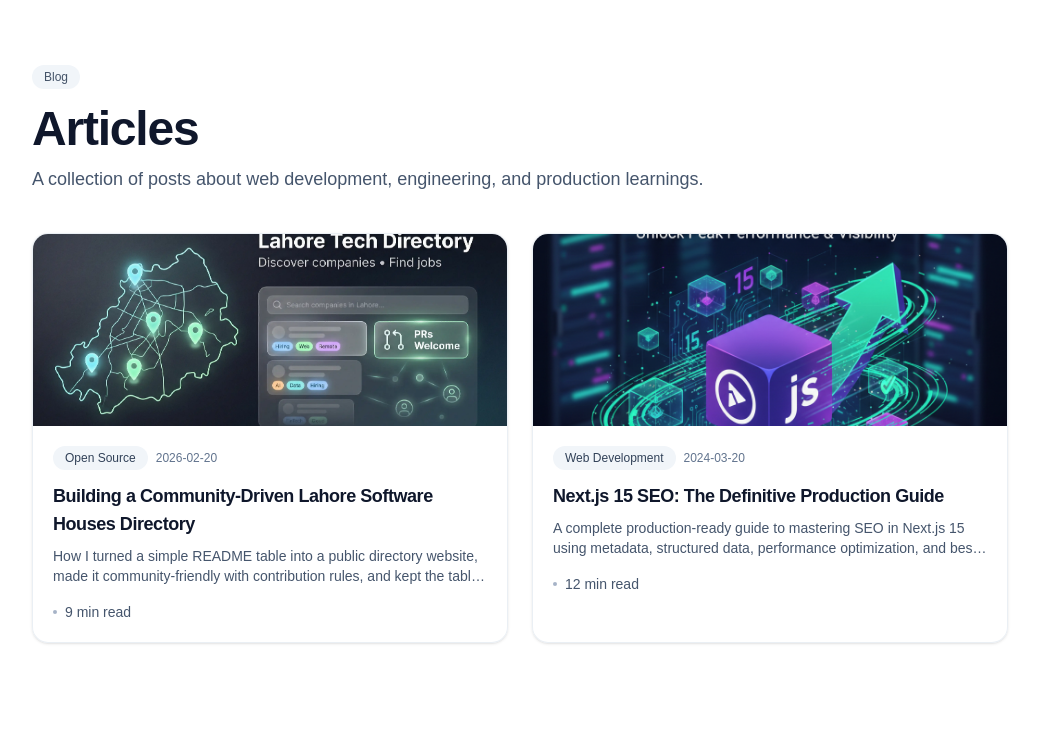
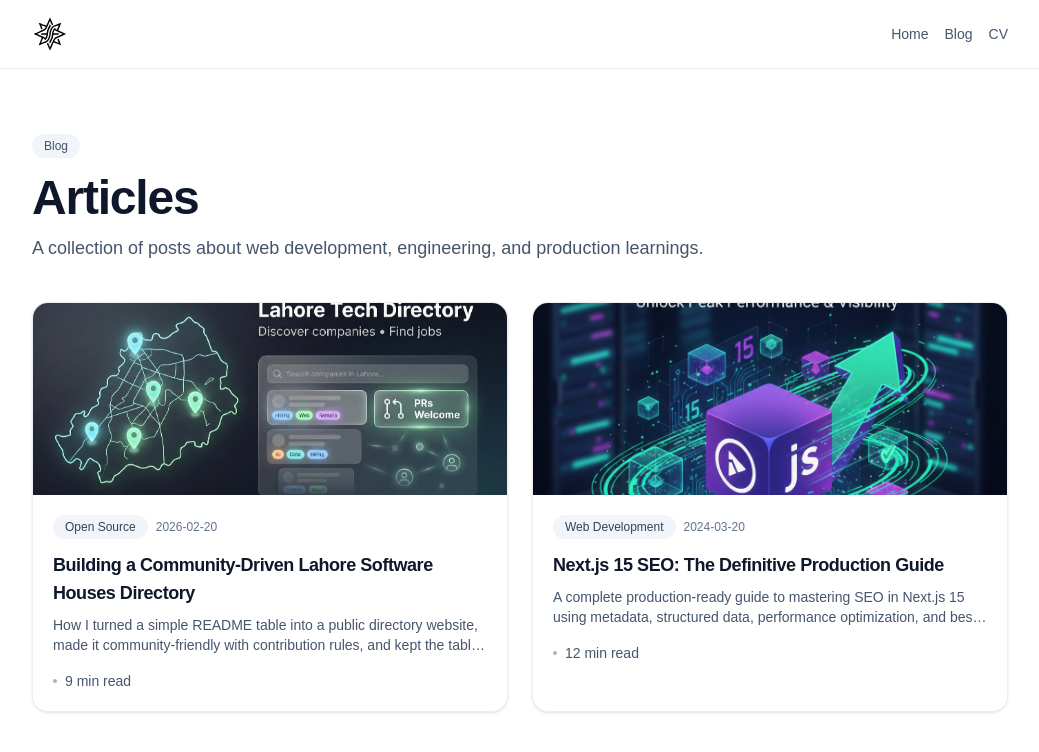
Before and after one commit to smhnaqvi/smhnaqvi.github.io, a Next.js app: page /blog in a window 1280 px wide. Shown: the top 752 px of the page, without its empty margins (120-1159 px from the left). Built offline with nearby package versions, Linux system fonts and the light colour scheme.

Commit message:
Add logo component and integrate it into the header of Home, Blog, and CV pages. Update layout metadata to include icons for improved branding. Add SVG logo file to public assets for consistent visual identity.

```diff
--- a/app/(home)/page.tsx
+++ b/app/(home)/page.tsx
@@ -1,6 +1,7 @@
 import type { Metadata } from "next";
 import Image from "next/image";
 import Link from "next/link";
+import Logo from "@/components/Logo";
 import { SITE_URL } from "@/lib/site";
 
 const CARD =
@@ -134,8 +135,8 @@
     <main className="min-h-screen">
       <header className="sticky top-0 z-50 border-b border-slate-200/70 bg-white/80 backdrop-blur dark:border-white/10 dark:bg-black/30">
         <div className="mx-auto flex max-w-5xl items-center justify-between px-6 py-4">
-          <Link href="/" className="text-lg font-semibold tracking-tight text-slate-900 dark:text-slate-100">
-            SMHN
+          <Link href="/" aria-label="Go to home" className="inline-flex items-center">
+            <Logo width={36} height={36} priority className="h-9 w-9 dark:invert" />
           </Link>
           <nav className="flex items-center gap-4 text-sm text-slate-600 dark:text-slate-300">
             <a href="#experience" className="hover:text-slate-900 dark:hover:text-slate-100">
--- a/app/blog/page.tsx
+++ b/app/blog/page.tsx
@@ -1,6 +1,7 @@
 import type { Metadata } from 'next';
 import Image from 'next/image';
 import Link from 'next/link';
+import Logo from '@/components/Logo';
 import { getAllPosts, getPostBySlug } from '@/lib/posts';
 
 export const dynamic = 'force-static';
@@ -39,6 +40,25 @@
 
   return (
     <main className="min-h-screen">
+      <header className="sticky top-0 z-50 border-b border-slate-200/70 bg-white/80 backdrop-blur dark:border-white/10 dark:bg-black/30">
+        <div className="mx-auto flex max-w-5xl items-center justify-between px-6 py-4">
+          <Link href="/" aria-label="Go to home" className="inline-flex items-center">
+            <Logo width={36} height={36} className="h-9 w-9 dark:invert" />
+          </Link>
+          <nav className="flex items-center gap-4 text-sm text-slate-600 dark:text-slate-300">
+            <Link href="/" className="hover:text-slate-900 dark:hover:text-slate-100">
+              Home
+            </Link>
+            <Link href="/blog" className="hover:text-slate-900 dark:hover:text-slate-100">
+              Blog
+            </Link>
+            <Link href="/cv" className="hover:text-slate-900 dark:hover:text-slate-100">
+              CV
+            </Link>
+          </nav>
+        </div>
+      </header>
+
       <header className="mx-auto max-w-5xl px-6 pt-16 pb-10">
         <div className="inline-flex items-center gap-2 rounded-full bg-slate-100 px-3 py-1 text-xs font-medium text-slate-700 dark:bg-white/10 dark:text-slate-200">
           <span className="opacity-90">Blog</span>
--- a/app/cv/page.tsx
+++ b/app/cv/page.tsx
@@ -7,6 +7,8 @@
 import rehypeHighlight from "rehype-highlight";
 import rehypeSlug from "rehype-slug";
 import rehypeAutolinkHeadings from "rehype-autolink-headings";
+import Link from "next/link";
+import Logo from "@/components/Logo";
 import { SITE_URL } from "@/lib/site";
 
 const cvPath = path.join(process.cwd(), "content", "cv.md");
@@ -42,6 +44,25 @@
 export default function CvPage() {
   return (
     <main className="min-h-screen">
+      <header className="sticky top-0 z-50 border-b border-slate-200/70 bg-white/80 backdrop-blur dark:border-white/10 dark:bg-black/30">
+        <div className="mx-auto flex max-w-5xl items-center justify-between px-6 py-4">
+          <Link href="/" aria-label="Go to home" className="inline-flex items-center">
+            <Logo width={36} height={36} className="h-9 w-9 dark:invert" />
+          </Link>
+          <nav className="flex items-center gap-4 text-sm text-slate-600 dark:text-slate-300">
+            <Link href="/" className="hover:text-slate-900 dark:hover:text-slate-100">
+              Home
+            </Link>
+            <Link href="/blog" className="hover:text-slate-900 dark:hover:text-slate-100">
+              Blog
+            </Link>
+            <Link href="/cv" className="hover:text-slate-900 dark:hover:text-slate-100">
+              CV
+            </Link>
+          </nav>
+        </div>
+      </header>
+
       <header className="mx-auto flex max-w-5xl items-center justify-between px-6 pt-12 pb-6">
         <div>
           <p className="inline-flex items-center rounded-full bg-slate-100 px-3 py-1 text-xs font-medium text-slate-700 dark:bg-white/10 dark:text-slate-200">
--- a/app/layout.tsx
+++ b/app/layout.tsx
@@ -38,6 +38,11 @@
     index: true,
     follow: true,
   },
+  icons: {
+    icon: "/logo.svg",
+    shortcut: "/logo.svg",
+    apple: "/logo.svg",
+  },
 };
 
 export default function RootLayout({
--- /dev/null
+++ b/components/Logo.tsx
@@ -0,0 +1,26 @@
+import Image from "next/image";
+
+type LogoProps = {
+  className?: string;
+  width?: number;
+  height?: number;
+  priority?: boolean;
+};
+
+export default function Logo({
+  className,
+  width = 34,
+  height = 34,
+  priority = false,
+}: LogoProps) {
+  return (
+    <Image
+      src="/logo.svg"
+      alt="SMHN logo"
+      width={width}
+      height={height}
+      className={className}
+      priority={priority}
+    />
+  );
+}
```
Also changed, not shown: public/logo.svg (added).
